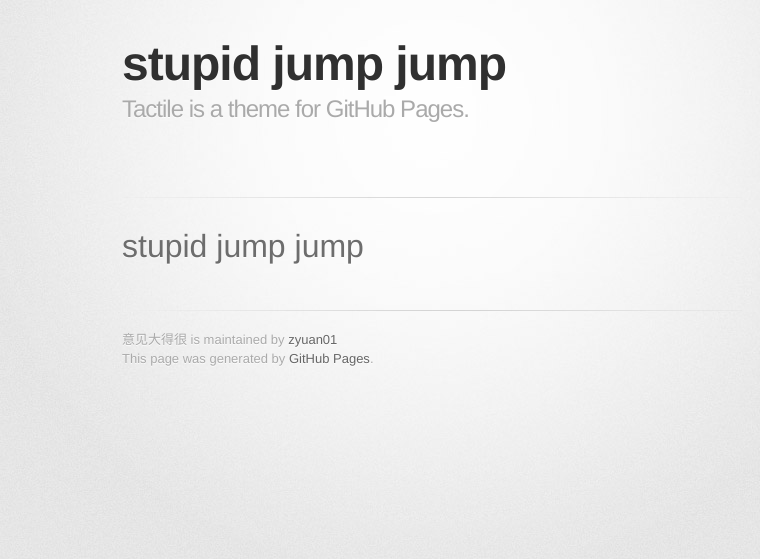
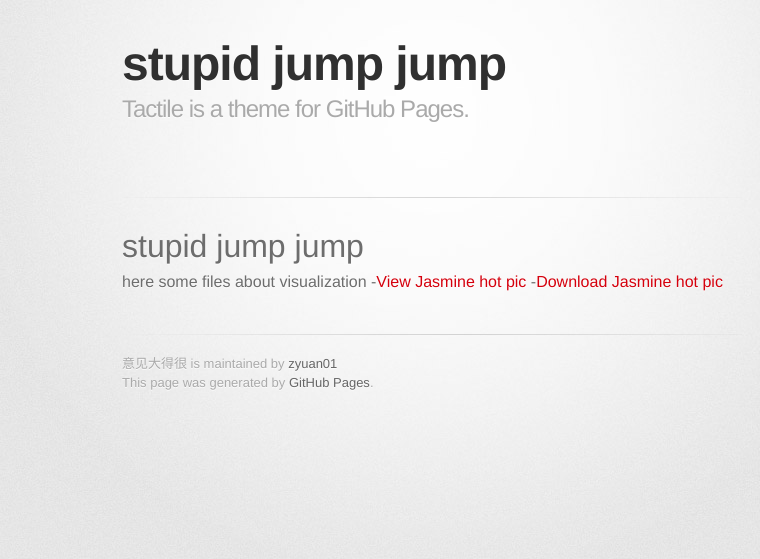
Before and after one commit to zyuan01/wqeqwqeq.github.io, a Jekyll site: the page built from jasmine pic/index.md, in a window 1280 px wide. Shown: the top 559 px of the page, without its empty margins (208-968 px from the left). Built offline with Jekyll 4.4.1, drawn with Linux system fonts in a browser that asks for light colours; some web fonts are replaced; our own code applies the rules of GitHub Pages for plain Markdown files.

Commit message:
Update index.md

```diff
--- a/jasmine pic/index.md
+++ b/jasmine pic/index.md
@@ -1 +1,4 @@
 # stupid jump jump
+here some files about visualization
+-[View Jasmine hot pic](jas.html)
+-[Download Jasmine hot pic](jas.ipynb)
```
